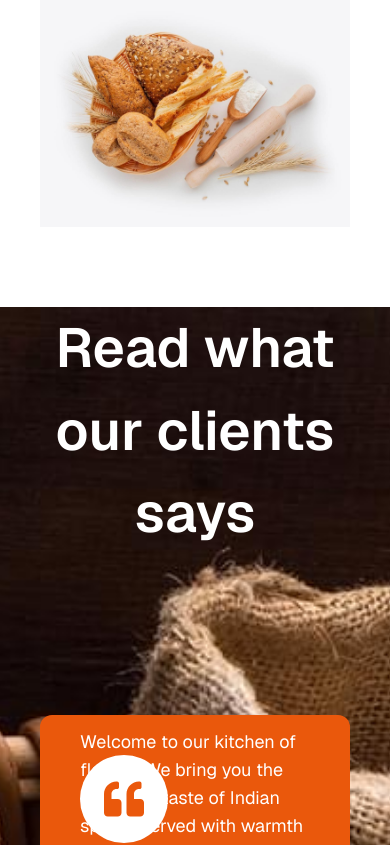
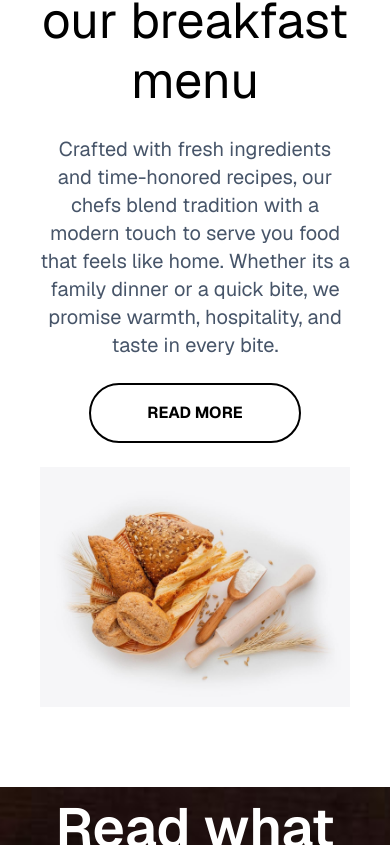
Before and after one commit to savyajajimoggala/restaurant-app, a Next.js app: page / in a window 390 px wide. Shown: the part 7499-8344 px from the top of the page. Built offline with nearby package versions, Linux system fonts and the light colour scheme.

Commit message:
fixed responsive

```diff
--- a/components/Banner.tsx
+++ b/components/Banner.tsx
@@ -30,7 +30,7 @@ const Banner = () => {
       >
         Crafted with fresh ingredients and time-honored recipes, our chefs blend
         tradition with a modern touch to serve you food that feels like home.
-        Whether it&apos;s a family dinner or a quick bite, we promise warmth,
+        Whether its a family dinner or a quick bite, we promise warmth,
         hospitality, and taste in every bite.
       </p>
 
--- a/components/Clients.tsx
+++ b/components/Clients.tsx
@@ -21,9 +21,9 @@ const Clients = () => {
             <div data-aos="zoom-in" data-aos-delay="200" className="w-full grid lg:grid-cols-4 grid-cols-1 justify-center items-center lg:gap-8 gap-20"></div>
             {
          clients.map((item, index) => (
-        <div key={index} className="flex flex-col justify-center items-start gap-4 bg-orange-600 p-10 h-[350px] rounded-xl relative">
-        <div id="icon-box" className="bg-white p-6 rounded-full text-orange-600 absolute top-10">
-        <FaQuoteLeft className="size-10" />
+        <div key={index} className="flex flex-col justify-center items-start gap-4 bg-orange-600 p-10 h-[380px] rounded-xl relative">
+        <div id="icon-box" className="bg-white p-4 rounded-full text-orange-600 absolute top-4">
+        <FaQuoteLeft className="size-4" />
         </div>
         <p className="text-white text-lg">{item.about}</p>
         <h1 className="text-white text-xl font-bold uppercase">{item.name}</h1>
--- a/components/OurMenus.tsx
+++ b/components/OurMenus.tsx
@@ -20,7 +20,7 @@ const OurMenus = () => {
             <div data-aos="zoom-in" data-aos-delay="200" className="w-full grid lg:grid-cols-3 grid-cols-1 justify-center items-center gap-4 ">
                 {
                     menus.map((item, index) => (
-                        <div key={index} className="flex flex-col justify-start items-start gap-4 bg-black p-10 rounded-xl h-60 opacity-75">
+                        <div key={index} className="flex flex-col justify-start items-start gap-4 bg-black p-10 rounded-xl h-80 opacity-75">
                             <h1 className="text-white font-semibold text-2xl">{item.title}</h1>
                             <p className="text-lg text-slate-200">{item.about}</p>
                         </div>
```
